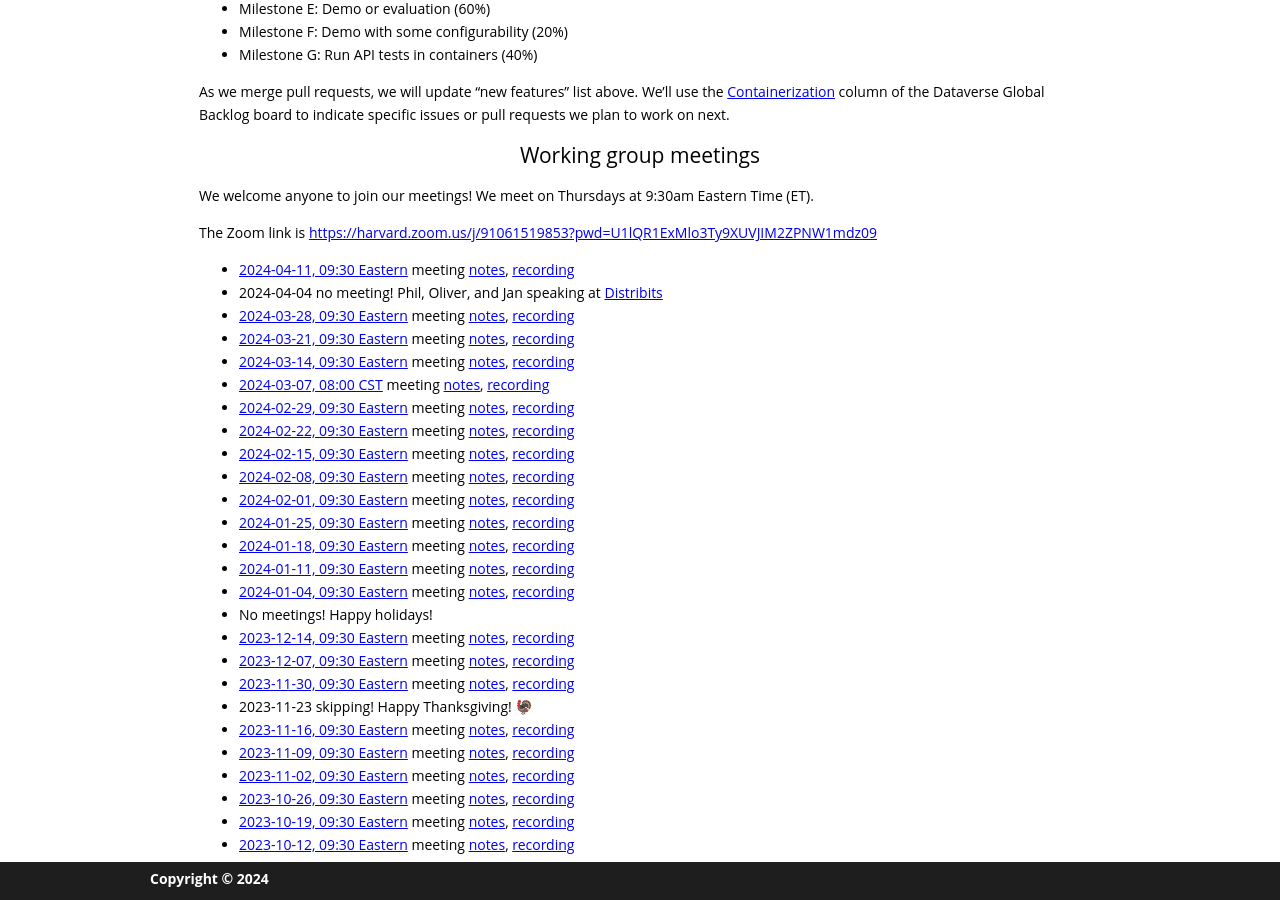
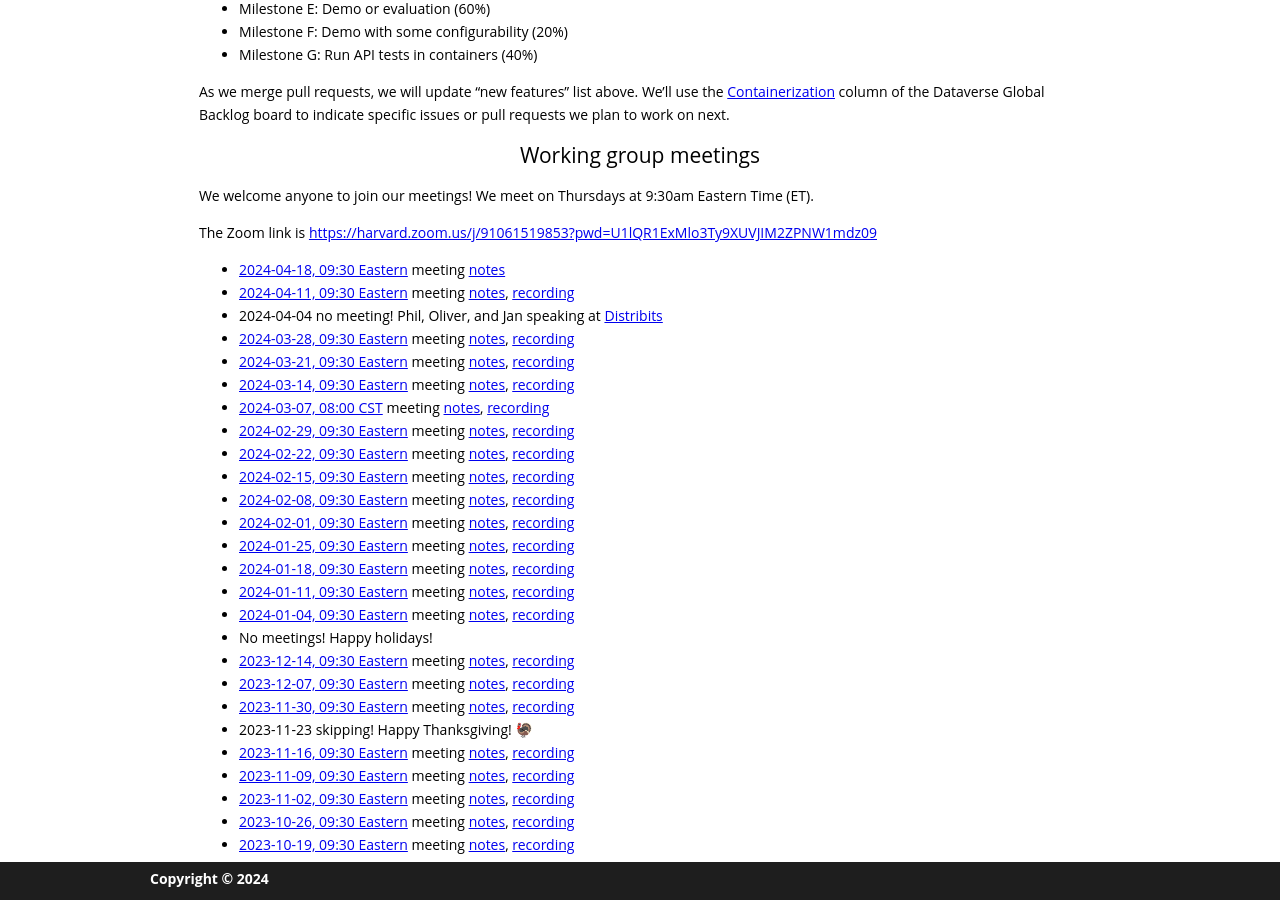
Before and after one commit to gdcc/ct.gdcc.io, a Jekyll site: the page built from index.md, in a window 1280 px wide and 900 px high, scrolled down 1703 px. Built offline with Jekyll 4.4.1, drawn with Linux system fonts in a browser that asks for light colours; our own code applies the rules of GitHub Pages for plain Markdown files.

Commit message:
add next meeting

```diff
--- a/index.md
+++ b/index.md
@@ -62,6 +62,7 @@ We welcome anyone to join our meetings! We meet on Thursdays at 9:30am Eastern T
 
 The Zoom link is <https://harvard.zoom.us/j/91061519853?pwd=U1lQR1ExMlo3Ty9XUVJIM2ZPNW1mdz09>
 
+- [2024-04-18, 09:30 Eastern](https://time.is/compare/0930_18_Apr_2024_in_Boston) meeting [notes](https://docs.google.com/document/d/13SrRs_jEYDMqnxsztMBTor9J2XsC8Q6ZCqlOLhQOxuk/edit?usp=sharing)
 - [2024-04-11, 09:30 Eastern](https://time.is/compare/0930_11_Apr_2024_in_Boston) meeting [notes](https://docs.google.com/document/d/1toiFxJKGvrYMy9KrW9GZ4U6FLGhMaCipJ9ggtvZFwgc/edit?usp=sharing), [recording](https://harvard.zoom.us/rec/share/LtMO_BjkgEHvqdgjnCv9V0ko6_I3L-VZ-wZapO6JiZf9aFRSs7tkDP182plACuus.fnTfrsTArCtjKFng)
 - 2024-04-04 no meeting! Phil, Oliver, and Jan speaking at [Distribits](https://groups.google.com/g/dataverse-community/c/huhI8TyE8a0/m/4ey2-TIlAAAJ)
 - [2024-03-28, 09:30 Eastern](https://time.is/compare/0930_28_Mar_2024_in_Boston) meeting [notes](https://docs.google.com/document/d/1-Wl8Lygmyba-h6DHbZ6sKKq0EMuMyjbnESvrX1uOEJs/edit?usp=sharing), [recording](https://harvard.zoom.us/rec/share/WNeySvYKNrTorJ_Fg93K9zxl0Hm6kRsJ-eQVWcK2XG6KrNAEoX2e9PWd1gAX8sEL.IGOoctr2rT1fjFjf
```
